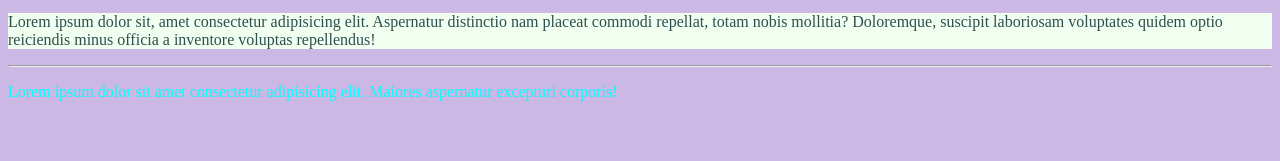
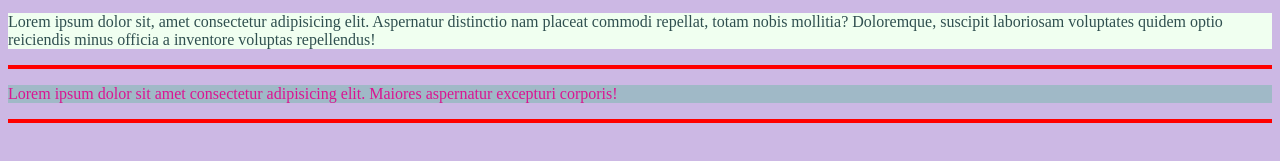
Before and after one commit to Julissa3/third-website, a plain HTML site: page index.html in a window 1280 px wide. Shown: the part 373-534 px from the top of the page. Drawn offline with Linux system fonts and the light colour scheme.

Commit message:
added more content

```diff
--- a/index.html
+++ b/index.html
@@ -15,7 +15,9 @@
         <p id ="special">Lorem ipsum dolor sit amet consectetur adipisicing elit. A dolores magni officiis obcaecati asperiores. Delectus, aliquam officia excepturi sint ex dolor minima quo voluptatibus non. A quibusdam reiciendis rerum nesciunt?
         </p>
         <p id ="special2">Lorem ipsum dolor sit, amet consectetur adipisicing elit. Aspernatur distinctio nam placeat commodi repellat, totam nobis mollitia? Doloremque, suscipit laboriosam voluptates quidem optio reiciendis minus officia a inventore voluptas repellendus!</p>
-        <hr>
+        <hr id ="special4">
         <p id="special13">Lorem ipsum dolor sit amet consectetur adipisicing elit. Maiores aspernatur excepturi corporis!</p>
+
+        <hr id ="special4">
     </body>
 </html>
--- a/styles.CSS
+++ b/styles.CSS
@@ -24,6 +24,10 @@ img{
 }
 
 #special13{
-    color: aqua;
+    color: rgb(219, 20, 146);
+    background-color: rgb(160, 185, 199);
+}
 
+#special4{
+    border: 2px solid red;
 }
```
